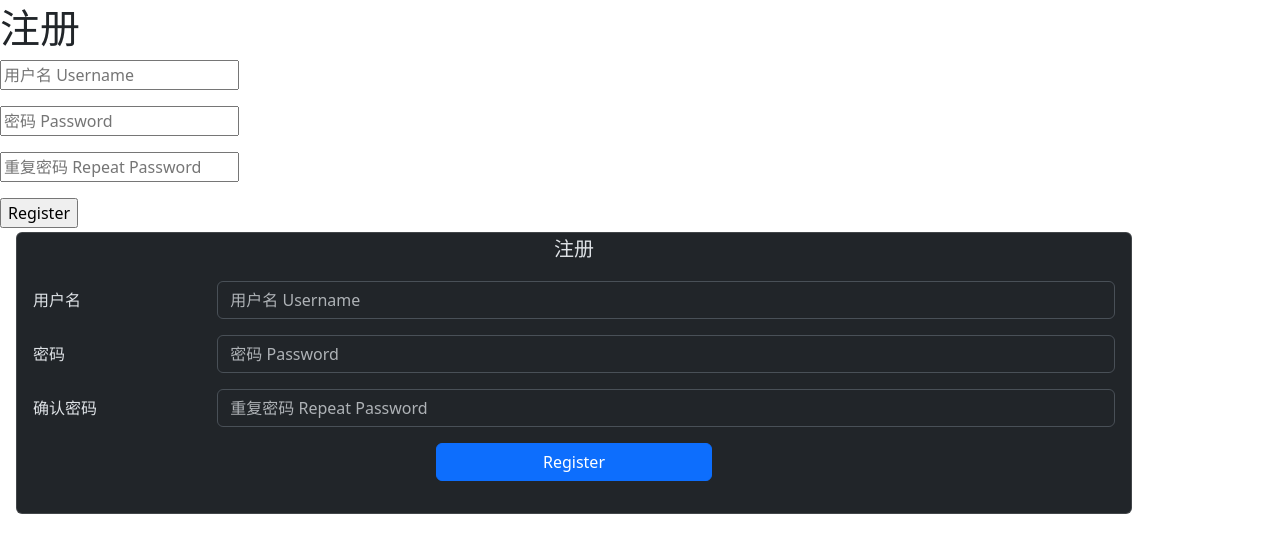
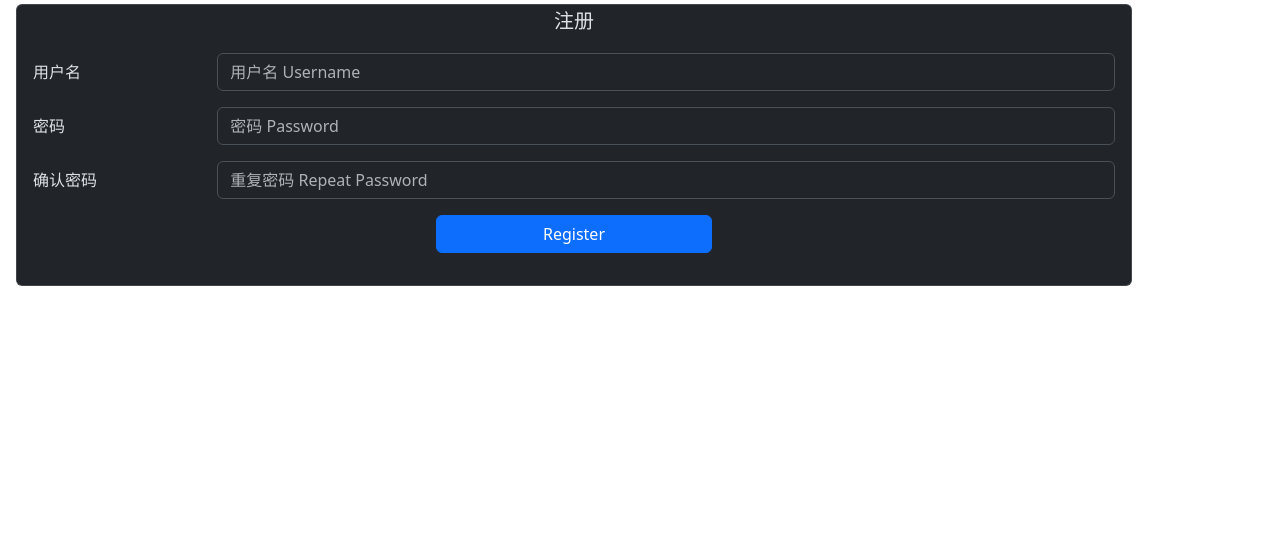
Before and after one commit to Smiorld/T2GameCenter, a Flask app: page /register in a window 1280 px wide. Shown: the part 56-609 px from the top of the page. Run offline with Flask 3, Linux system fonts and the light colour scheme.

Commit message:
delete addition lines in register.html

```diff
--- a/app/templates/register.html
+++ b/app/templates/register.html
@@ -1,20 +1,5 @@
 {% extends "layout.html" %}
 {% block content %}
-<div class="form-container">
-    <h1>注册</h1>
-    <form method="POST" action="">
-        {{ form.csrf_token }}
-        <p class="user_input">{{ form.username(class="input")}}</p>
-        <p class="user_input">{{ form.password(class="input")}}</p>
-        <p class="user_input">{{ form.password2(class="input")}}</p>
-        <input type="submit" value="Register">
-    </form>
-    {% for errors in [form.username.errors, form.password.errors, form.password2.errors] %}
-        {% for error in errors %}
-        <span class="center error">{{ error }}</span>
-        {% endfor %}
-    {% endfor %}
-</div>
 <div class="container m-1">
     <form method="POST" action="">
         <div class="card" data-bs-theme="dark">
```
